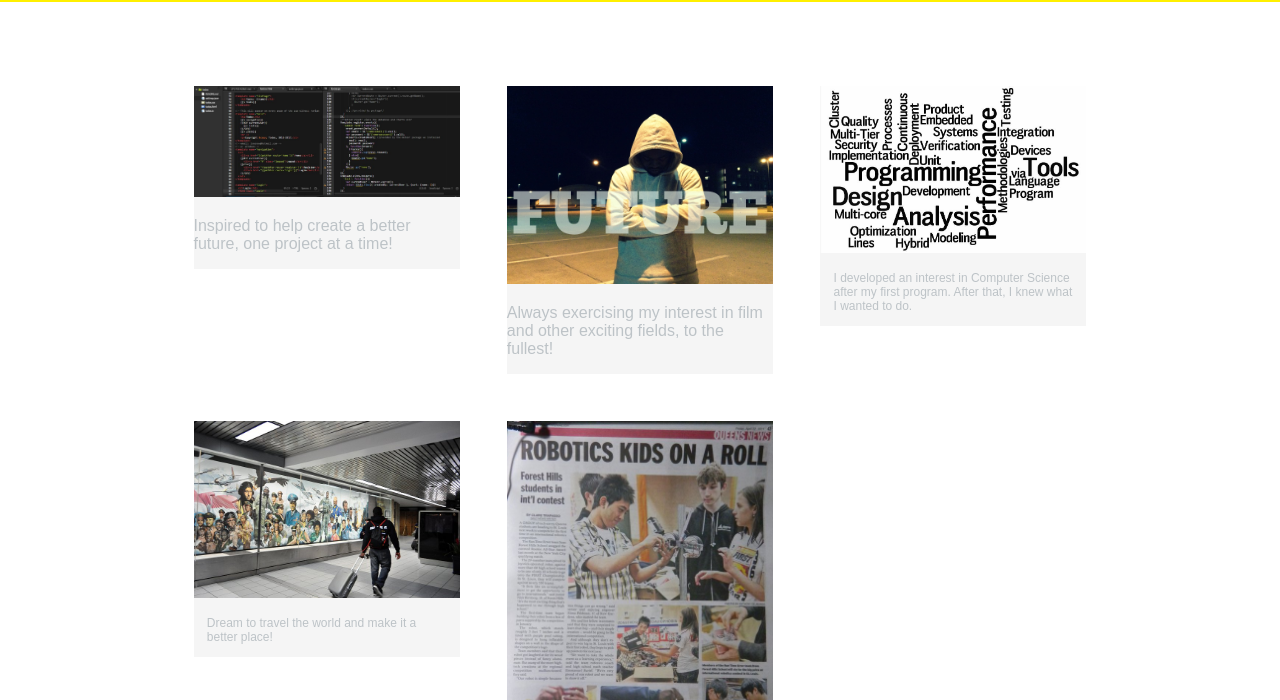
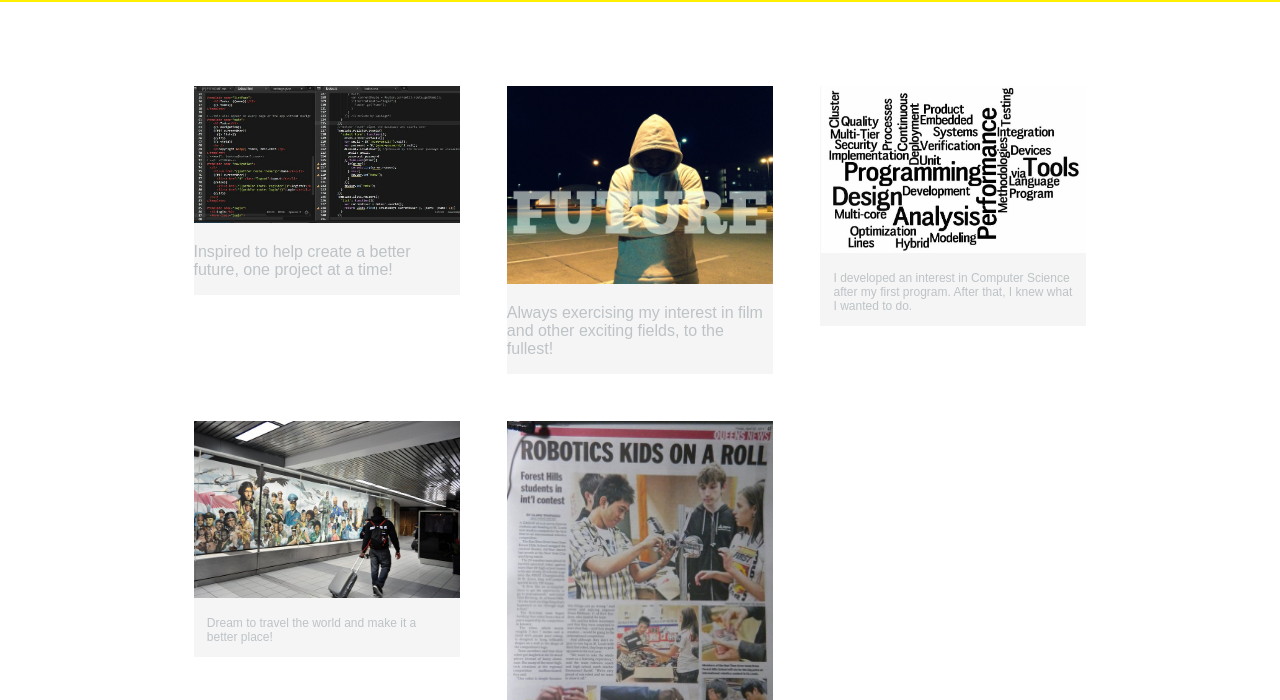
Before and after one commit to mromede/mromede.github.io, a plain HTML site: page index.html in a window 1280 px wide. Shown: the part 100-800 px from the top of the page. Drawn offline with Linux system fonts and the light colour scheme.

Commit message:
new picture

```diff
--- a/index.html
+++ b/index.html
@@ -30,7 +30,7 @@
           <section>
              <ul id="gallery">
                    <li>
-                    <img src="capture1.jpg" alt="capture1">
+                    <img src="capture_one.jpg" alt="capture_one">
                     <p>Inspired to help create a better future, one project at a time!</p>
                     <!-- </a> -->
                 </li>
```
Also changed, not shown: capture_one.jpg (added).
